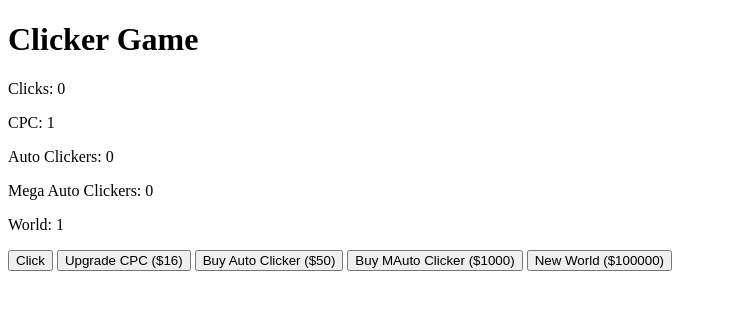
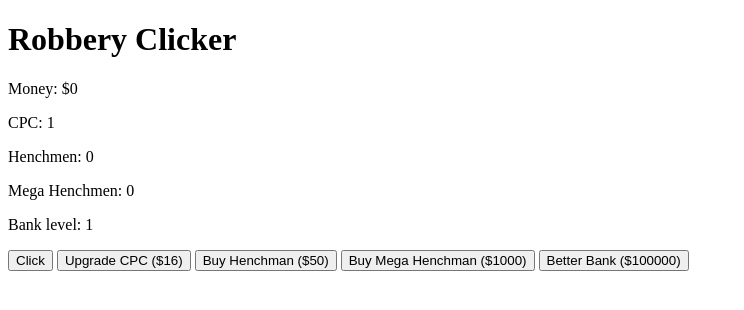
Before and after one commit to Brody-Devv/clicking-game, a plain HTML site: page index.html in a window 1280 px wide. Shown: the whole page, without its empty margins (0-744 px from the left). Drawn offline with Linux system fonts and the light colour scheme.

Commit message:
Visuals1.0

```diff
--- a/index.html
+++ b/index.html
@@ -1,20 +1,20 @@
 <!DOCTYPE html>
 <html>
   <head>
-    <title>Clicker Game</title>
+    <title>Robbery Clicker</title>
   </head>
   <body onload="startAutoClick()">
-    <h1>Clicker Game</h1>
-    <p>Clicks: <span id="clicks"></span></p>
+    <h1>Robbery Clicker</h1>
+    <p>Money: $<span id="clicks"></span></p>
     <p>CPC: <span id="cpc"></span></p>
-    <p>Auto Clickers: <span id="autoClicks"></span></p>
-    <p>Mega Auto Clickers: <span id="mautoClicks"></span></p>
-    <p>World: <span id="world"></span></p>
+    <p>Henchmen: <span id="autoClicks"></span></p>
+    <p>Mega Henchmen: <span id="mautoClicks"></span></p>
+    <p>Bank level: <span id="world"></span></p>
     <button onclick="clicked()">Click</button>
     <button onclick="upgrade()">Upgrade CPC ($<span id="cost"></span>)</button>
-    <button onclick="buyAutoClick()">Buy Auto Clicker ($<span id="autoCost"></span>)</button>
-    <button onclick="buyMAutoClick()">Buy MAuto Clicker ($<span id="macc"></span>)</button>
-    <button onclick="nextworld()">New World ($<span id="wcost"></span>)</button>
+    <button onclick="buyAutoClick()">Buy Henchman ($<span id="autoCost"></span>)</button>
+    <button onclick="buyMAutoClick()">Buy Mega Henchman ($<span id="macc"></span>)</button>
+    <button onclick="nextworld()">Better Bank ($<span id="wcost"></span>)</button>
     <script>
       var world = parseInt(localStorage.getItem('world')) || 1;
       var mautoClicks = parseInt(localStorage.getItem('mautoClicks')) || 0;
```
Also changed, not shown: game.css (added).
